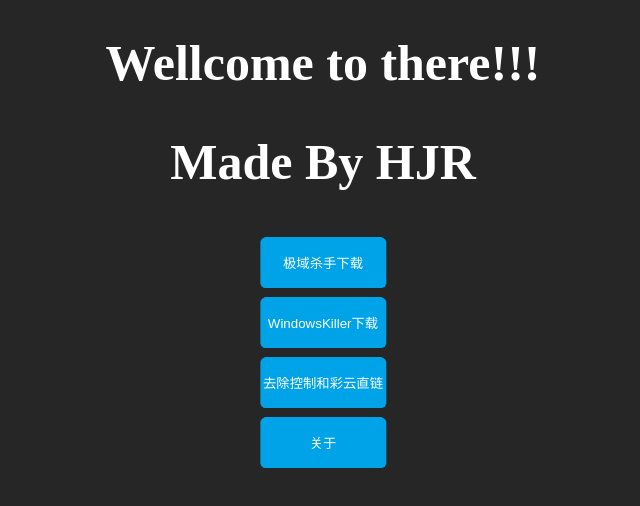
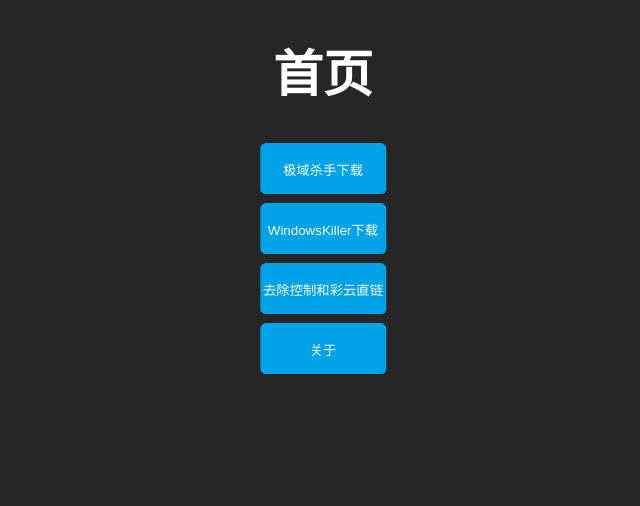
Before and after one commit to 000102/000102.github.io, a plain HTML site: page index.html in a window 1280 px wide. Shown: the whole page, without its empty margins (317-957 px from the left). Drawn offline with Linux system fonts and the light colour scheme.

Commit message:
Update index.html

```diff
--- a/index.html
+++ b/index.html
@@ -10,8 +10,7 @@
     <title>Next,Open the World!</title>
     </head>
 <body background="background.png">
-  <h1 align="center" style="color:white ; font-size:50px">Wellcome to there!!!</h1>
-   <h2 align="center" style="color:white ; font-size:50px">Made By HJR</h2>
+  <h1 align="center" style="color:white ; font-size:50px">首页</h1>
   <center><button onclick="window.location.href = '1down.html'" style="background-image: url(button.png);width: 150px;height: 60px;background-repeat:no-repeat ;background-size:150px 60px; border: 0;background-color: transparent; color: white;">极域杀手下载</button></center>
   <center><button onclick="window.location.href = '2down.html'" style="background-image: url(button.png);width: 150px;height: 60px;background-repeat:no-repeat ;background-size:150px 60px; border: 0;background-color: transparent; color: white;">WindowsKiller下载</button></center>
   <center><button onclick="window.location.href = 'https://download.mcloud.139.com/storageWeb/servlet/downloadServlet?code=SzcxODExWUlhd3MwMTYxODIxN3JiXzZQbnZj&un=DEC0A4F71EA242169D252CCECBE7BE028A66D329445B3913288B7D81BDE7420A&dom=D960&rate=0&txType=0'" style="background-image: url(button.png);width: 150px;height: 60px;background-repeat:no-repeat ;background-size:150px 60px; border: 0;background-color: transparent; color: white;">去除控制和彩云直链</button></center>
```
